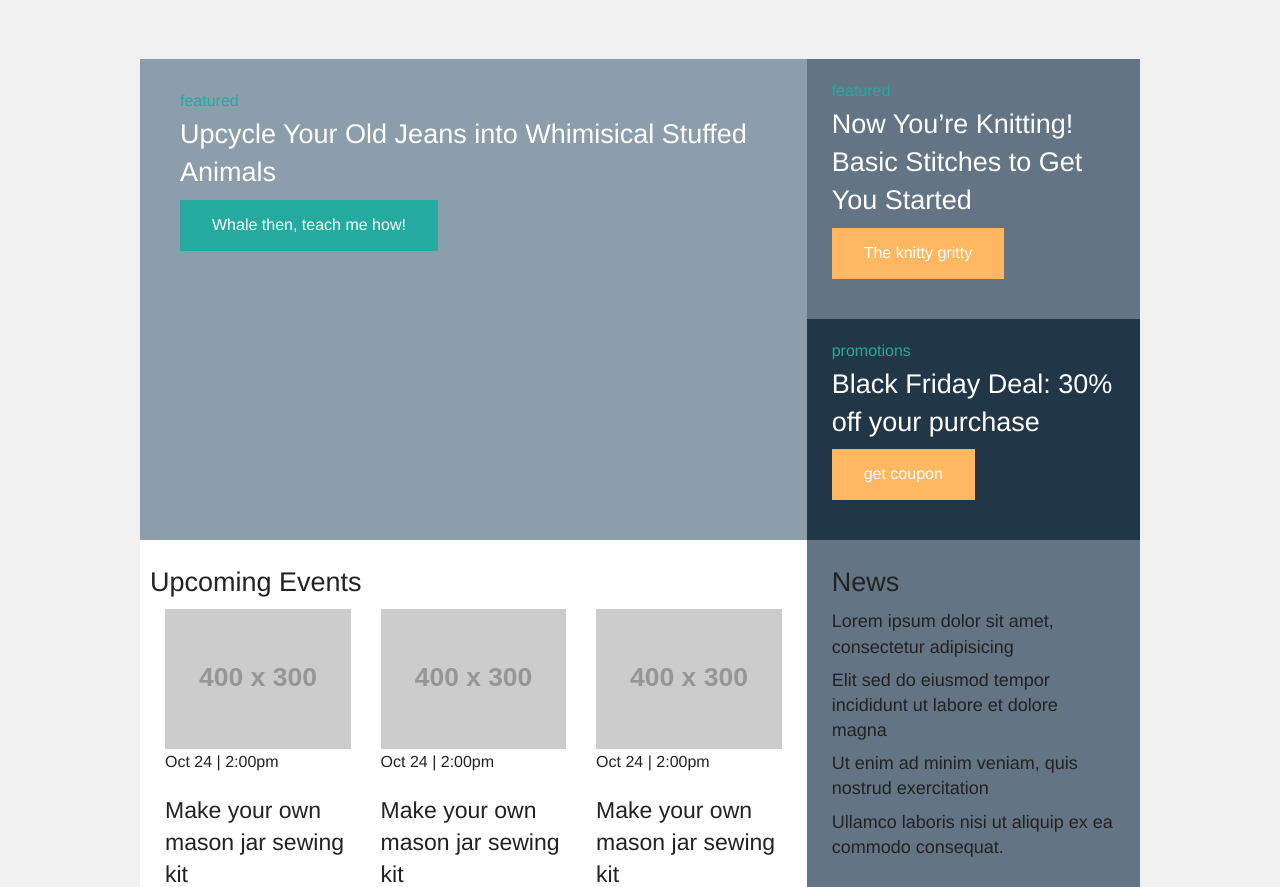
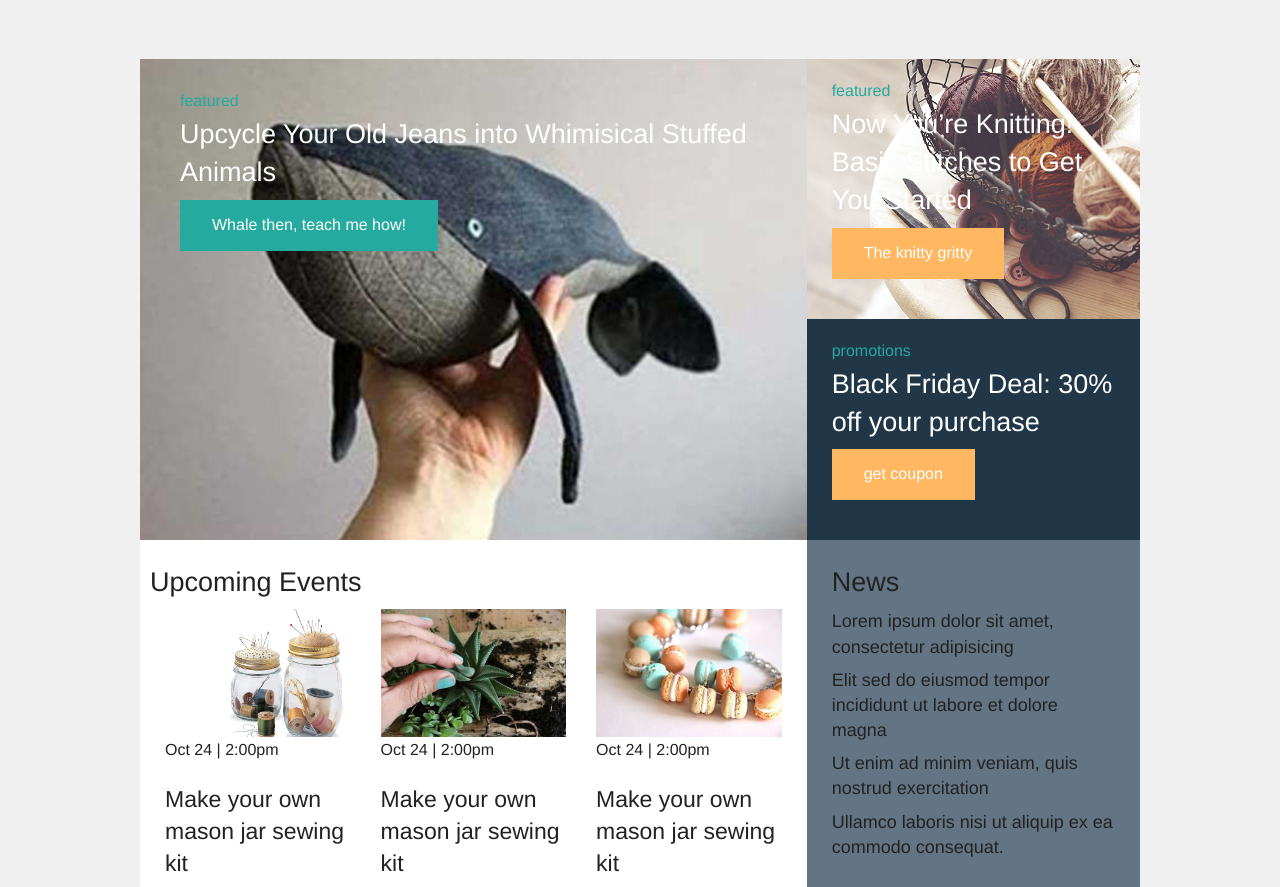
Before and after one commit to arlynzezzie/art249-project1, a website: page public/index.html in a window 1280 px wide. Shown: the part 91-978 px from the top of the page. Drawn offline with Linux system fonts and the light colour scheme; placeholder pictures from the web are drawn by us; files whose address does not match are found by name.

Commit message:
Add some homepage images

```diff
--- a/public/index.html
+++ b/public/index.html
@@ -30,13 +30,13 @@
   <main>
 
     <div class="row homepage-hero-container">
-      <div id="hero01" class="hero medium-8 columns">
+      <div id="hero01" class="hero medium-8 columns" style="background: url('images/whale.jpg') no-repeat 0 0; background-size: cover;">
         <a class="tag">featured</a>
         <h3>Upcycle Your Old Jeans into Whimisical Stuffed Animals</h3>
         <a class="button" href="#">Whale then, teach me how!</a>
       </div>
       <div class="hero-right medium-4 columns">
-        <div id="hero02" class="hero">
+        <div id="hero02" class="hero" style="background: url('images/yarn.jpg') no-repeat 0 0; background-size: cover;">
           <a class="tag">featured</a>
           <h3>Now You’re Knitting! Basic Stitches to Get You Started</h3>
           <a class="button" href="#">The knitty gritty</a>
@@ -57,21 +57,21 @@
 
         <div class="row">
           <div class="post large-4 columns">
-            <img src="http://placehold.it/400x300&text=Look at me!" alt="image for article" alt="article preview image">
+            <img src="images/masonjar_pincushion.jpg">
             <p class="date-time">Oct 24 | 2:00pm</p>
             <h4>Make your own mason jar sewing kit</h4>
             <a class="tag location">mapunapuna</a>
           </div>
 
           <div class="post large-4 columns">
-            <img src="http://placehold.it/400x300&text=Look at me!" alt="image for article" alt="article preview image">
+            <img src="images/succulent_planting.jpg">
             <p class="date-time">Oct 24 | 2:00pm</p>
             <h4>Make your own mason jar sewing kit</h4>
             <a class="tag location">mapunapuna</a>
           </div>
 
           <div class="post large-4 columns">
-            <img src="http://placehold.it/400x300&text=Look at me!" alt="image for article" alt="article preview image">
+            <img src="images/macaroon_bracelet.jpg">
             <p class="date-time">Oct 24 | 2:00pm</p>
             <h4>Make your own mason jar sewing kit</h4>
             <a class="tag location">mapunapuna</a>
```
Also changed, not shown: public/images/macaroon_bracelet.jpg (added), public/images/masonjar_pincushion.jpg (added), public/images/succulent_planting.jpg (added), public/images/yarn.jpg (added), sass/partials/_hero.scss (line endings or trailing spaces), sass/style.scss (line endings or trailing spaces).
